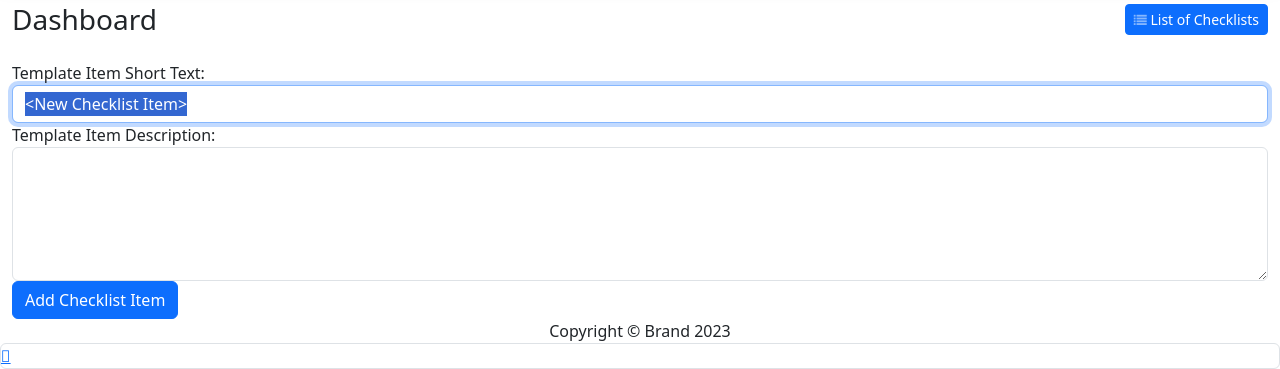
After one commit to my443/brighterchecklist, a Django app: page /manager/template/new/1 in a window 1280 px wide. The commit adds this page. Shown: the part 620-989 px from the top of the page. Run offline with Django 4.2, Linux system fonts and the light colour scheme; some libraries are stand-ins or nearby versions.

Commit message:
Adding and editing checklist items working.

```diff
--- a/brighterchecklist/checklist/views.py
+++ b/brighterchecklist/checklist/views.py
@@ -31,7 +31,7 @@ def details(request, id):
     # pprint(vars(details))
     template = loader.get_template('details.html')
 
-    print ("here", request.method)
+    # print ("here", request.method)
 
     if request.method == 'POST':
         form = ChecklistForm(request.POST)
--- a/brighterchecklist/checklist_manager/forms.py
+++ b/brighterchecklist/checklist_manager/forms.py
@@ -3,3 +3,7 @@ from django import forms
 class ChecklistTemplateForm(forms.Form):
     checklist_name = forms.CharField(label='Checklist Name', widget=forms.TextInput(attrs={'class': "form-control"}))
     checklist_details = forms.CharField(widget=forms.Textarea(attrs={'class': "form-control", "rows": "5"}), required=False)
+
+class ChecklistItemForm(forms.Form):
+    item_short_text = forms.CharField(label='Template Item Short Text', widget=forms.TextInput(attrs={'class': "form-control", 'autofocus':True, 'onfocus':'this.select()'}), initial='<New Checklist Item>')
+    item_description = forms.CharField(label='Template Item Description', widget=forms.Textarea(attrs={'class': "form-control", "rows": "5"}), required=False)
--- /dev/null
+++ b/brighterchecklist/checklist_manager/templates/checklist_template_entry.html
@@ -0,0 +1,19 @@
+{% extends "base.html" %}
+
+{% block main_content %}
+<div class="d-sm-flex justify-content-between align-items-center mb-4">
+    <h3 class="text-dark mb-0">Dashboard</h3><a class="btn btn-primary btn-sm d-none d-sm-inline-block" role="button" href="/manager"><i class="fa fa-list fa-sm text-white-50" style="font-size: 13px;"></i>&nbsp;List of Checklists</a>
+</div>
+
+<div class="row">
+    <div class="col">
+
+        <form action="/manager/template/save/{% if details.id %}{{ details.id }}{% else %}0{% endif %}" method="post">
+            <input name="checklist_id" value="{{ details.checklist_id }}" hidden readonly/>
+            {% csrf_token %}
+            {{ form }}
+            <button class="btn btn-primary text-center" type="submit">{% if details.id %}Save{% else %}Add{% endif %} Checklist Item</button>
+        </form>
+    </div>
+</div>
+{% endblock %}
--- a/brighterchecklist/checklist_manager/templates/checklist_template_main.html
+++ b/brighterchecklist/checklist_manager/templates/checklist_template_main.html
@@ -2,7 +2,7 @@
 
 {% block main_content %}
 <div class="d-sm-flex justify-content-between align-items-center mb-4">
-    <h3 class="text-dark mb-0">Template Checklist Items for: </h3><a class="btn btn-primary btn-sm d-none d-sm-inline-block" role="button" href="/manager/new/"><i class="fa fa-plus fa-sm text-white-50" style="font-size: 13px;"></i>&nbsp;Add Checklist</a>
+    <h3 class="text-dark mb-0">Template Checklist Items for: {{ checklist_info.checklist_name }}</h3><a class="btn btn-primary btn-sm d-none d-sm-inline-block" role="button" href="/manager/template/new/{{checklist_info.id}}"><i class="fa fa-plus fa-sm text-white-50" style="font-size: 13px;"></i>&nbsp;Add A New Checklist Item</a>
 </div>
 <div class="row">
     <div class="col">
@@ -21,8 +21,8 @@
                     <tr>
                         <td>{{ row.template_item_short_text }}</td>
                         <td>{{ row.template_item_long_text }}</td>
-                        <td class="text-center"><a href="/manager/edit/{{row.id}}"><i class="fa fa-th-list"></i></a> </td>
-                        <td class="text-center"><a href="/manager/delete/{{row.id}}"><i class="fa fa-trash" style="font-size: 17px;"></i></a></td>
+                        <td class="text-center"><a href="/manager/template/edit/{{row.id}}"><i class="fa fa-th-list"></i></a> </td>
+                        <td class="text-center"><a href="/manager/template/delete/{{row.id}}"><i class="fa fa-trash" style="font-size: 17px;"></i></a></td>
                     </tr>
                 {% endfor %}
                 </tbody>
--- a/brighterchecklist/checklist_manager/urls.py
+++ b/brighterchecklist/checklist_manager/urls.py
@@ -9,5 +9,7 @@ urlpatterns = [
     path('manager/save/<int:id>', views.save, name='save'),
 
     path('manager/template/list/<int:checklist_id>', views.list_template_items, name='template'),
-    path('manager/template/edit/<int:checklist_id>', views.edit_template_item, name='edit_template_item'),
+    path('manager/template/edit/<int:item_id>', views.edit_template_item, name='edit_template_item'),
+    path('manager/template/save/<int:item_id>', views.save_template_item, name='save_template_item'),
+    path('manager/template/new/<int:checklist_id>', views.new_template_item, name='new_template_item'),
 ]
--- a/brighterchecklist/checklist_manager/views.py
+++ b/brighterchecklist/checklist_manager/views.py
@@ -1,8 +1,10 @@
+import datetime
+
 from django.shortcuts import render, redirect
 from django.http import HttpResponse
 from django.template import loader
 from .models import SourceChecklist, ChecklistTemplateItems
-from .forms import ChecklistTemplateForm
+from .forms import ChecklistTemplateForm, ChecklistItemForm
 
 def manager(request):
     all_checklists = SourceChecklist.objects.all()
@@ -66,6 +68,7 @@ def edit(request, id):
 
 def save(request, id):
     if id == 0:
+        ## TODO - Change the owner here to be dynamic based on the the logged in user.
         checklist_to_update = SourceChecklist(owner=1)
     else:
         checklist_to_update = SourceChecklist.objects.get(id=id)
@@ -83,20 +86,80 @@ def save(request, id):
 def list_template_items(request, checklist_id):
     ## TODO - Check to make sure that the user is allowed access to this checklist. (Before you show the checklist details.)
     all_template_items = ChecklistTemplateItems.objects.all().filter(checklist_id=checklist_id)
+    checklist_info = SourceChecklist.objects.get(id=checklist_id)
 
     template = loader.get_template('checklist_template_main.html')
 
     context = {
         'all_template_items': all_template_items,
+        'checklist_info': checklist_info
     }
 
     return HttpResponse(template.render(context))
 
-def add_template_item(request, checklist_id):
-    pass
+def new_template_item(request, checklist_id):
+    template = loader.get_template('checklist_template_entry.html')
+    details = ChecklistTemplateItems()
 
-def edit_tempalte_item(request, item_id):
-    pass
+    details.checklist_id = checklist_id
+    #
+    # data = {
+    #     'item_short_text': details.item_short_text,
+    #     'checklist_id': details.checklist_id,
+    # }
+
+    form = ChecklistItemForm()
+    form.checklist_id = details.checklist_id
+
+    context = {
+        'details': details,
+        'form': form
+    }
+
+    return HttpResponse(template.render(context, request))
+
+def edit_template_item(request, item_id):
+    details = ChecklistTemplateItems.objects.get(id=item_id)
+    template = loader.get_template('checklist_template_entry.html')
+
+    ## Put the values in the form
+    data = {
+        'item_short_text': details.template_item_short_text,
+        'item_description': details.template_item_long_text,
+        'checklist_id': details.checklist_id,
+    }
+
+    form = ChecklistItemForm(data)
+
+    context = {
+        'details': details,
+        'form': form
+    }
+    return HttpResponse(template.render(context, request))
+
+def save_template_item(request, item_id):
+    # print (request.POST)
+    # print (vars(request.POST))
+    if item_id == 0:
+        item_to_save = ChecklistTemplateItems()
+        item_to_save.checklist_id = request.POST['checklist_id']
+    else:
+        item_to_save = ChecklistTemplateItems.objects.get(id=item_id)
+
+    checklist_id = item_to_save.checklist_id
+
+    form = ChecklistItemForm(request.POST)
+
+    ## item_to_save.checklist_id = 25
+
+    if form.is_valid():
+        item_to_save.template_item_short_text = request.POST['item_short_text']
+        item_to_save.template_item_long_text = form.cleaned_data['item_description']
+        item_to_save.last_updated = datetime.datetime.now()
+
+        item_to_save.save()
+
+    return redirect(f'/manager/template/list/{checklist_id}')
 
 def delete_template_item(request, item_id):
     pass
```
Also changed, not shown: brighterchecklist/checklist_manager/migrations/0005_rename_checklisttempalteitems_checklisttemplateitems.py (added).
